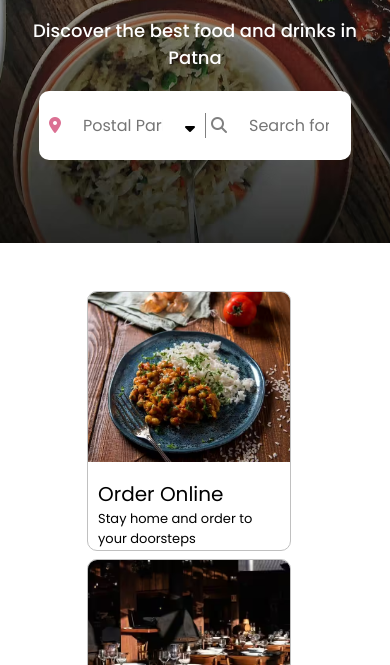
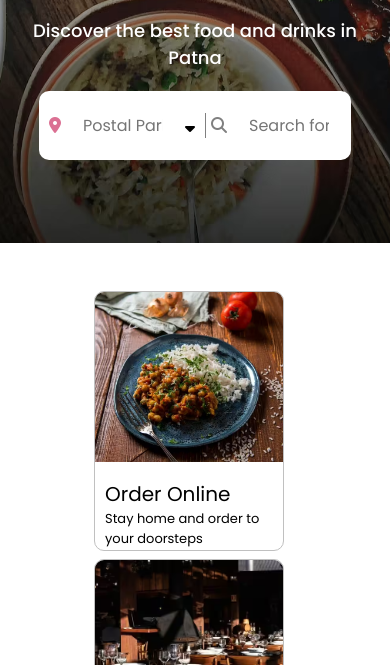
Before and after one commit to khushigiri/ZomatoRepo, a plain HTML site: page index.html in a window 390 px wide. Shown: the part 179-844 px from the top of the page. Drawn offline with Linux system fonts and the light colour scheme.

Commit message:
Completed-Zomato

```diff
--- a/styles.css
+++ b/styles.css
@@ -191,7 +191,7 @@
 @media only screen and (max-width:500px) {
     .we__offer_card {
         height:260px;
-        width: 204px;
+        width: 190px;
     }
 }
 
```
